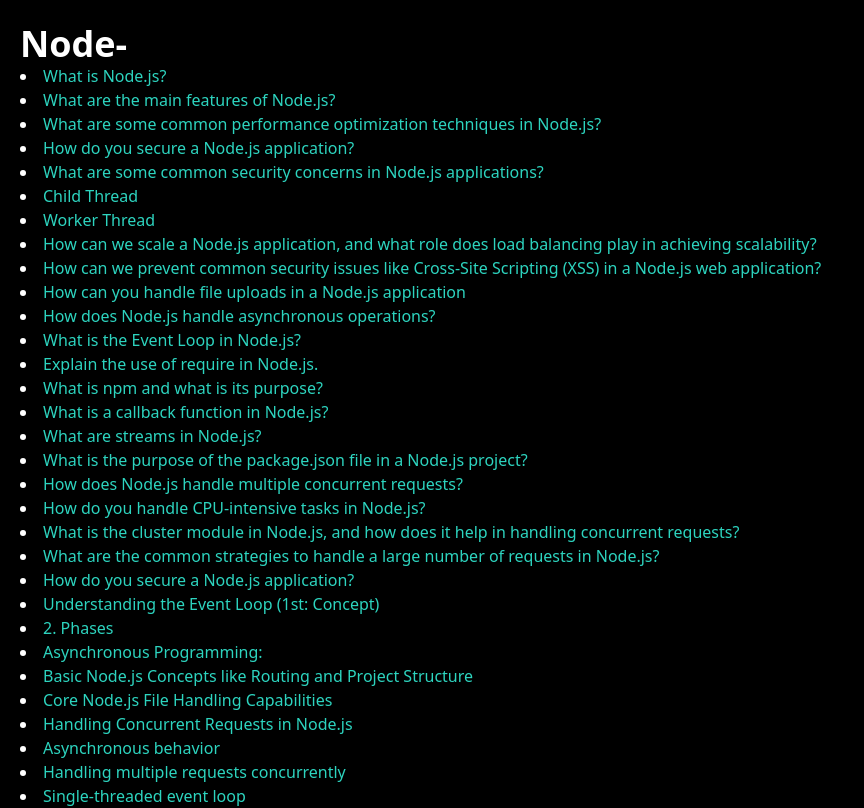
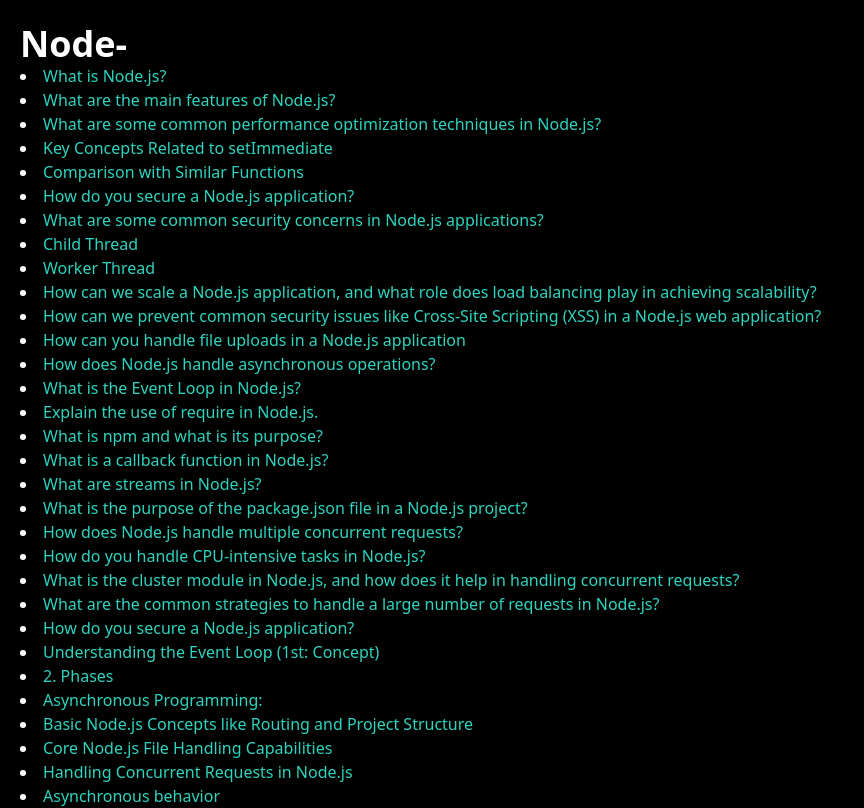
Before and after one commit to Aviral000/mockQNA, a React (Create React App) app: page / in a window 1280 px wide. Shown: the part 1000-1808 px from the top of the page, without its empty margins (0-864 px from the left). Built offline with nearby package versions, Linux system fonts and the light colour scheme.

Commit message:
node extra

```diff
--- a/src/component/QNAReact.jsx
+++ b/src/component/QNAReact.jsx
@@ -161,6 +161,14 @@
     {
         question: "What are some common performance optimization techniques in Node.js?",
         answer: "Cluster Module: Utilize the cluster module to create child processes that share server ports. Load Balancing: Distribute incoming traffic across multiple servers. Caching: Use caching mechanisms like Redis to store frequently accessed data. Code Profiling: Use tools like clinic to profile and analyze the performance of your application. Asynchronous Operations: Use asynchronous methods to avoid blocking the event loop."
+    },
+    {
+        question: "Key Concepts Related to setImmediate",
+        answer: "Event Loop: The event loop is the core mechanism in Node.js that handles asynchronous operations. It processes events and executes callbacks. Timers Phase: This is the phase in the event loop where timers are executed. These include setTimeout and setInterval. I/O Callbacks Phase: This phase processes callbacks for completed I/O operations. Check Phase: This is where setImmediate callbacks are executed. setImmediate callbacks are processed after the I/O events' callbacks and before the timers."
+    },
+    {
+        question: "Comparison with Similar Functions",
+        answer: "process.nextTick: This function schedules a callback to be invoked in the next iteration of the event loop, before any I/O operations. It's generally used to process code after the current operation completes but before any I/O callbacks. setTimeout: This function schedules a callback to be executed after a minimum delay specified in milliseconds. The exact time of execution may vary due to the event loop's workload."
     },
     {
         question: "How do you secure a Node.js application?",
```
